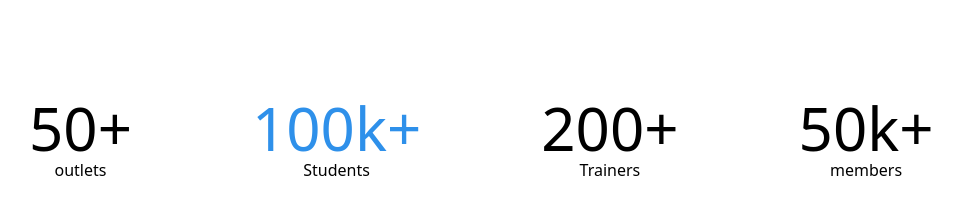
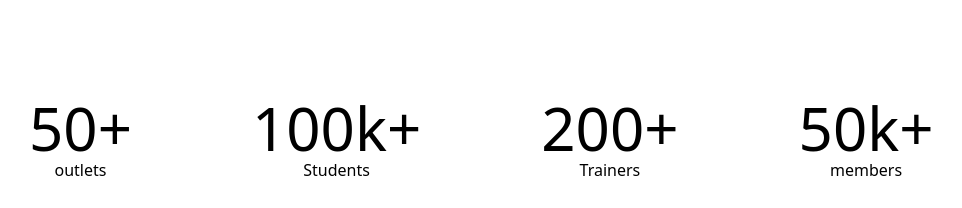
Before and after one commit to pranikz/fitbit, a Next.js app: page / in a window 1280 px wide. Shown: the part 2552-2760 px from the top of the page, without its empty margins (171-1133 px from the left). Built offline with nearby package versions, Linux system fonts and the light colour scheme.

Commit message:
feat: added newletter commponent

```diff
--- a/Components/Sections/NumberSection/NumberSection.tsx
+++ b/Components/Sections/NumberSection/NumberSection.tsx
@@ -3,13 +3,13 @@ const NumberSection = () => {
     <div className="flex flex-col md:flex-row  gap-10 justify-around  md:h-[283px] mx-40 ">
       <div className="flex justify-center items-center p-10 hover:shadow-xl">
         <div className="flex-row justify-center">
-          <div className="text-6xl flex justify-center">50+</div>
+          <div className="text-6xl flex justify-center hover:text-buttonblue">50+</div>
           <div className="flex justify-center">outlets</div>
         </div>
       </div>
       <div className="flex justify-center items-center p-10  hover:shadow-xl">
         <div className="flex-row justify-center ">
-          <div className=" flex justify-center text-6xl text-buttonblue ">
+          <div className=" flex justify-center text-6xl hover:text-buttonblue ">
             100k+
           </div>
           <div className="flex justify-center">Students</div>
@@ -17,13 +17,13 @@ const NumberSection = () => {
       </div>
       <div className="flex justify-center items-center  p-10 hover:shadow-xl ">
         <div className="flex-row justify-center">
-          <div className="text-6xl flex justify-center">200+</div>
+          <div className="text-6xl flex justify-center hover:text-buttonblue">200+</div>
           <div className="flex justify-center">Trainers</div>
         </div>
       </div>
       <div className="flex justify-center items-center p-10 hover:shadow-xl">
         <div className="flex-row justify-center">
-          <div className="text-6xl flex justify-center">50k+</div>
+          <div className="text-6xl flex justify-center hover:text-buttonblue">50k+</div>
           <div className="flex justify-center">members</div>
         </div>
       </div>
```
